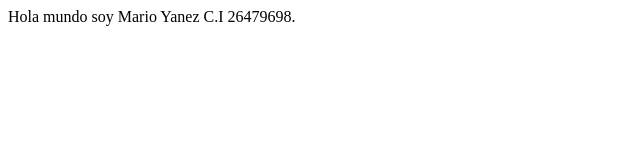
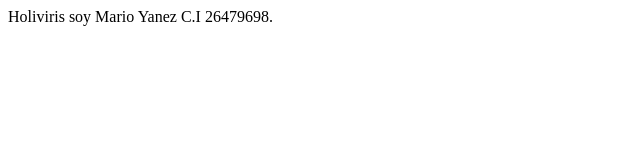
Before and after one commit to MarioY99/proyectoDemo, a plain HTML site: page index.html in a window 1280 px wide. Shown: the full height of the page, 0-640 px from the left. Drawn offline with Linux system fonts and the light colour scheme.

Commit message:
Cambiamos el saludo

```diff
--- a/index.html
+++ b/index.html
@@ -7,6 +7,6 @@
     <title>Hola Mundo</title>
 </head>
 <body>
-    <article>Hola mundo soy Mario Yanez C.I 26479698.</article>
+    <article>Holiviris soy Mario Yanez C.I 26479698.</article>
 </body>
 </html>
```
